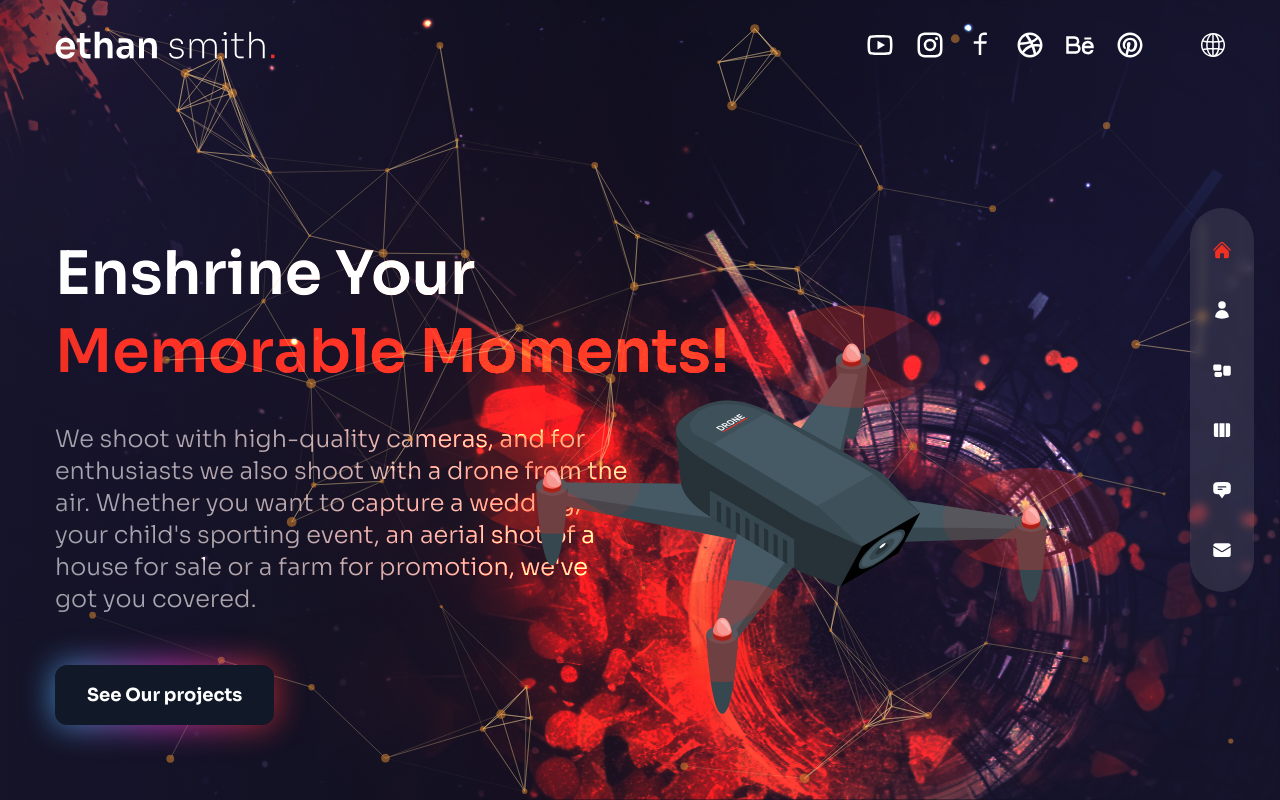
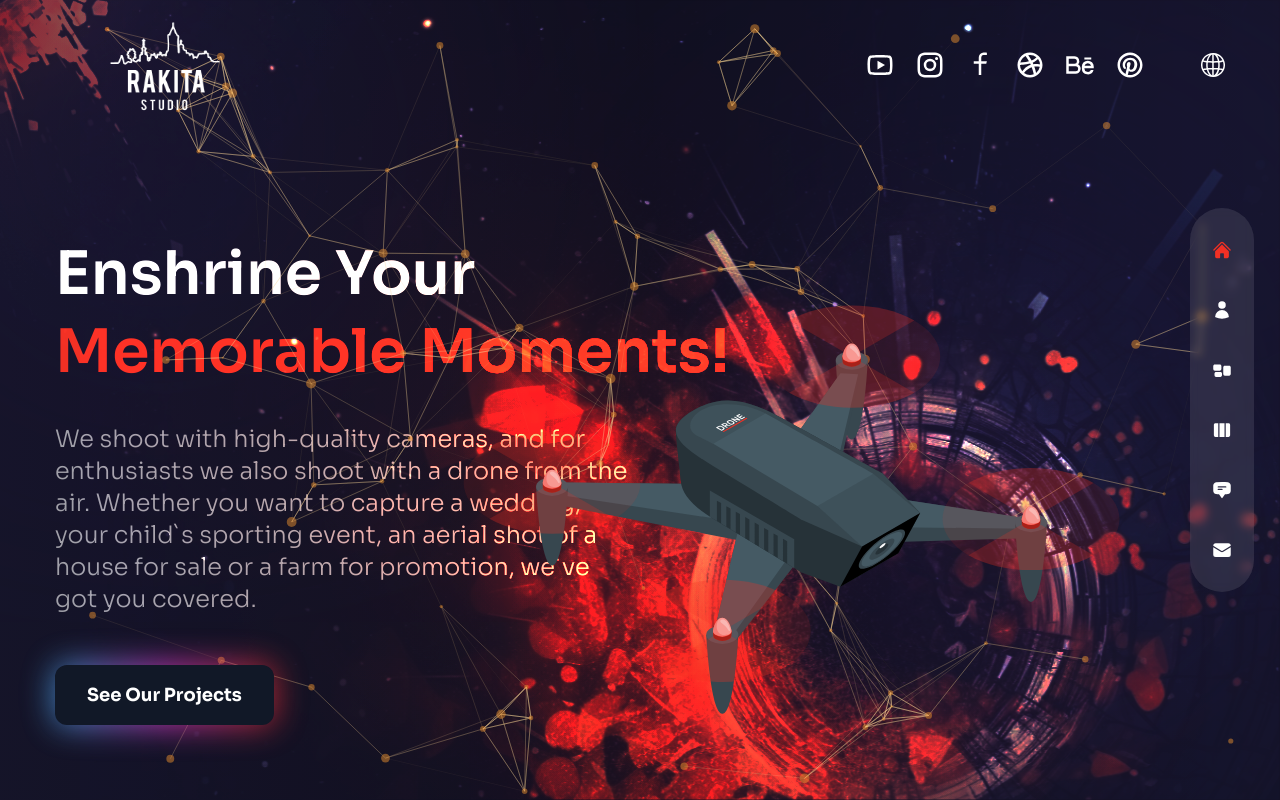
Before and after one commit to MirosBL45/studio_rakita, a Next.js app: page / in a window 1280 px wide. Built offline with nearby package versions, Linux system fonts and the light colour scheme.

Commit message:
landing page done

```diff
--- a/components/Header.jsx
+++ b/components/Header.jsx
@@ -14,14 +14,14 @@ function Header() {
   return (
     <header className="absolute z-30 w-full flex items-center px-16 xl:px-0 xl:h-[90px]">
       <div className="container mx-auto">
-        <div className="flex flex-col lg:flex-row justify-between items-center gap-y-6 py-8">
+        <div className="flex flex-col lg:flex-row justify-between items-center gap-y-6 pt-10">
           {/* logo */}
           <Link href={'/'}>
             <Image
-              src={'/logo.svg'}
+              src={'/rakita-logo.png'}
               width={220}
               height={48}
-              alt="logo"
+              alt="rakita-logo"
               priority={true}
             />
           </Link>
--- a/components/ProjectsBtn.jsx
+++ b/components/ProjectsBtn.jsx
@@ -1,18 +1,18 @@
 // next link
 import Link from 'next/link';
 
-function ProjectsBtn() {
+function ProjectsBtn({ textOfButton }) {
   return (
     <div className="mx-auto xl:mx-0 z-30">
       <div class="relative inline-flex  group">
         <div class="absolute transitiona-all duration-1000 opacity-70 -inset-px bg-gradient-to-r from-[#44BCFF] via-[#FF44EC] to-[#F13024] rounded-xl blur-lg group-hover:opacity-100 group-hover:-inset-1 group-hover:duration-200 animate-tilt"></div>
         <Link
           href="/work"
-          title="Our projects"
+          title={textOfButton}
           class="relative inline-flex items-center justify-center px-8 py-4 text-lg font-bold text-white transition-all duration-200 bg-gray-900 font-pj rounded-xl focus:outline-none focus:ring-2 focus:ring-offset-2 focus:ring-gray-900"
           role="button"
         >
-          See Our projects
+          {textOfButton}
         </Link>
       </div>
     </div>
--- /dev/null
+++ b/data/landingData.js
@@ -0,0 +1,16 @@
+export const landingData =
+{
+    title1: 'Enshrine Your',
+    title2: 'Memorable Moments!',
+    description: 'We shoot with high-quality cameras, and for enthusiasts we also shoot with a drone from the air. Whether you want to capture a wedding, your child`s sporting event, an aerial shot of a house for sale or a farm for promotion, we`ve got you covered.',
+    button: 'See Our Projects'
+};
+
+
+export const landingDataSR =
+{
+    title1: 'Zabeležite Vaše',
+    title2: 'Najbitnije Trenutke!',
+    description: 'Snimamo kamerama visokih kvaliteta, a za entuzijaste takođe snimamo i dronom iz vazduha. Bilo da želite da zabeležite venčanje, sportski događaj vašeg deteta, snimiti kuću iz vazduha radi prodaje ili poljoprivredno gazdinstvo zbog promocije, tu smo za vas.',
+    button: 'Pogledajte Naše Radove'
+};
--- a/pages/index.js
+++ b/pages/index.js
@@ -2,6 +2,9 @@
 import ParticlesContainer from "../components/ParticlesContainer";
 import ProjectsBtn from "../components/ProjectsBtn";
 import Avatar from "../components/Avatar";
+
+// data
+import { landingData, landingDataSR } from '../data/landingData';
 
 // framer-motion
 import { motion } from "framer-motion";
@@ -26,26 +29,16 @@ function Home() {
             animate="show"
             exit="hidden"
           >
-            {language === 'eng' ? (
-              <>
-                <h1 className="h1">
-                  Enshrine Your <br />
-                  <span className="text-accent">Memorable Moments!</span>
-                </h1>
-                <p className="text-base sm:text-lg lg:text-2xl max-w-sm xl:max-w-xl mx-auto xl:mx-0 mb-[20px] xl:mb-[50px]">
-                  We shoot with high-quality cameras, and for enthusiasts we also shoot with a drone from the air. Whether you want to capture a wedding, your child&apos;s sporting event, an aerial shot of a house for sale or a farm for promotion, we&apos;ve got you covered.
-                </p>
-              </>
-            ) : (
-              <><h1 className="h1">
-                Zabeležite Vaše<br />
-                <span className="text-accent">Najbitnije Trenutke!</span>
-              </h1>
-                <p className="text-base sm:text-lg lg:text-2xl max-w-sm xl:max-w-xl mx-auto xl:mx-0 mb-[20px] xl:mb-[50px]">
-                  Snimamo kamerama visokih kvaliteta, a za entuzijaste takođe snimamo i dronom iz vazduha. Da li želite da zabeležite venčanje, sportski događaj vašeg deteta, snimiti kuću iz vazduha radi prodaje ili poljoprivredno gazdinstvo zbog promocije, tu smo za vas.
-                </p></>
-            )}
-
+            {language === 'eng' ? (<h1 className="h1">
+              {landingData.title1} <br />
+              <span className="text-accent">{landingData.title2}</span>
+            </h1>) : (<h1 className="h1">
+              {landingDataSR.title1} <br />
+              <span className="text-accent">{landingDataSR.title2}</span>
+            </h1>)}
+            <p className="text-base sm:text-lg lg:text-2xl max-w-sm xl:max-w-xl mx-auto xl:mx-0 mb-[20px] xl:mb-[50px]">
+              {language === 'eng' ? landingData.description : landingDataSR.description}
+            </p>
           </motion.div>
           {/* button */}
           <div className="flex justify-center xl:hidden relative">
@@ -58,7 +51,7 @@ function Home() {
             exit="hidden"
             className="hidden xl:flex"
           >
-            <ProjectsBtn />
+            <ProjectsBtn textOfButton={language === 'eng' ? landingData.button : landingDataSR.button} />
           </motion.div>
         </div>
       </div>
```
Also changed, not shown: public/logo.svg (deleted), public/rakita-logo.png (added).
